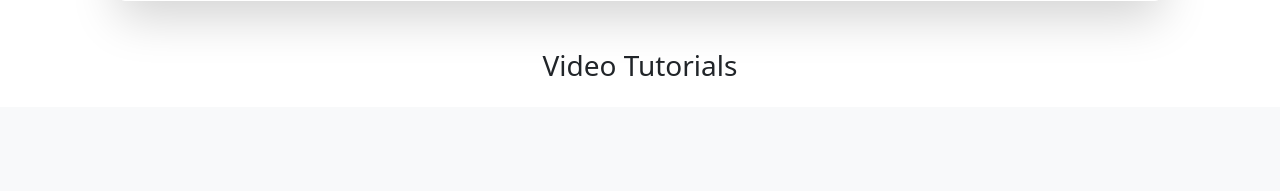
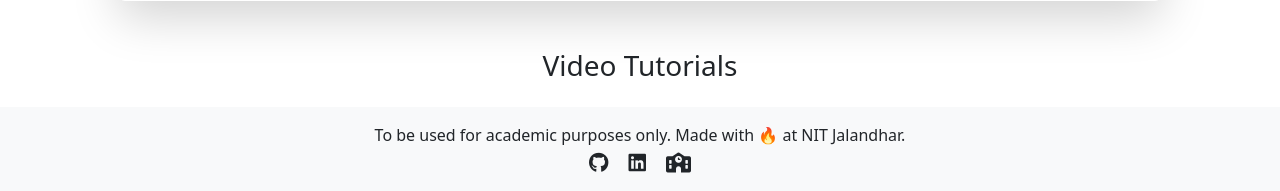
Before and after one commit to Devesh0309/Smart-Lab-Assistance-With-QR-Codes-And-AI, a Flask app: template app/templates/index.html in a window 1280 px wide. Shown: the part 882-1073 px from the top of the page. Before the commit the page ends 958 px from the top, so only its background shows below. Run offline with Flask 3, Linux system fonts and the light colour scheme; the template is opened without the code that fills it, so the values that code supplies are empty; some libraries are stand-ins or nearby versions.

Commit message:
made visual changes

```diff
--- /dev/null
+++ b/app/templates/footer.html
@@ -0,0 +1,15 @@
+<!-- Footer -->
+<footer class="text-center py-3 bg-light">
+    <p class="mb-1">To be used for academic purposes only. Made with 🔥 at NIT Jalandhar.</p>
+    <div>
+        <a href="https://github.com/dhruv-yadav-nitj" target="_blank" class="text-dark mx-2" style="text-decoration: none;">
+            <i class="fab fa-github fa-lg"></i>
+        </a>
+        <a href="https://www.linkedin.com/in/dhrroovv" target="_blank" class="text-dark mx-2" style="text-decoration: none;">
+            <i class="fab fa-linkedin fa-lg"></i>
+        </a>
+        <a href="https://www.nitj.ac.in/" target="_blank" class="text-dark mx-2" style="text-decoration: none;">
+            <i class="fas fa-school fa-lg"></i>
+        </a>
+    </div>
+</footer>
--- a/app/templates/index.html
+++ b/app/templates/index.html
@@ -20,8 +20,8 @@
     <!-- video tutorials -->
     {% include 'video.html' %}
 
-
     <!-- footer -->
+    {% include 'footer.html' %}
 
 
 </body>
```
